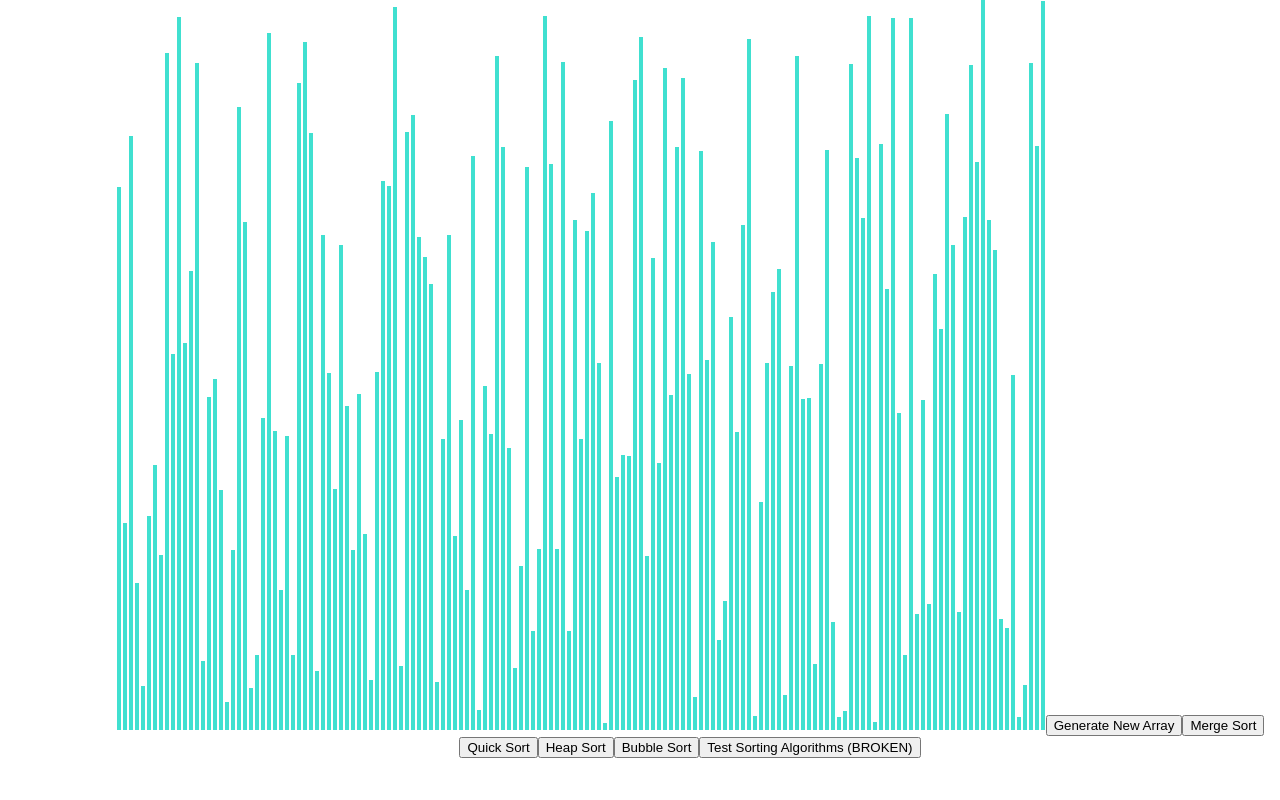
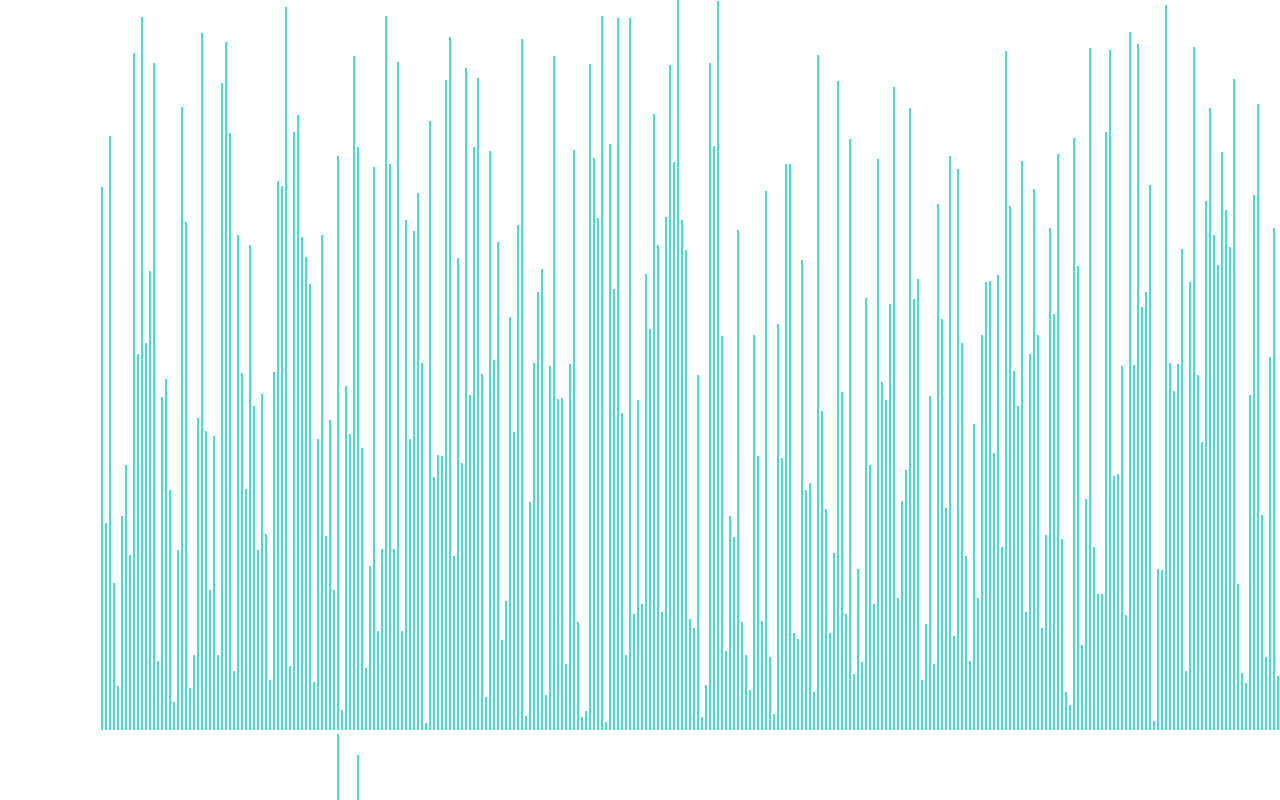
Before and after one commit to matthewloweng/mloweng-sorting-visualizer, a React (Create React App) app: page / in a window 1280 px wide. Shown: the top 800 px of the page. Built offline with nearby package versions, Linux system fonts and the light colour scheme.

Commit message:
made it ugly, fixing

```diff
--- a/src/SortingVisualizer/SortingVisualizer.css
+++ b/src/SortingVisualizer/SortingVisualizer.css
@@ -5,7 +5,7 @@
 }
 
 .array-bar {
-  width: 4px;
+  width: 2px;
   display: inline-block;
   margin: 0 1px;
 }
--- a/src/SortingVisualizer/SortingVisualizer.jsx
+++ b/src/SortingVisualizer/SortingVisualizer.jsx
@@ -6,7 +6,7 @@ import './SortingVisualizer.css';
 const ANIMATION_SPEED_MS = 5;
 
 // Change this value for the number of bars (value) in the array.
-const NUMBER_OF_ARRAY_BARS = 155;
+const NUMBER_OF_ARRAY_BARS = 310;
 
 // This is the main color of the array bars.
 const PRIMARY_COLOR = 'turquoise';
```
